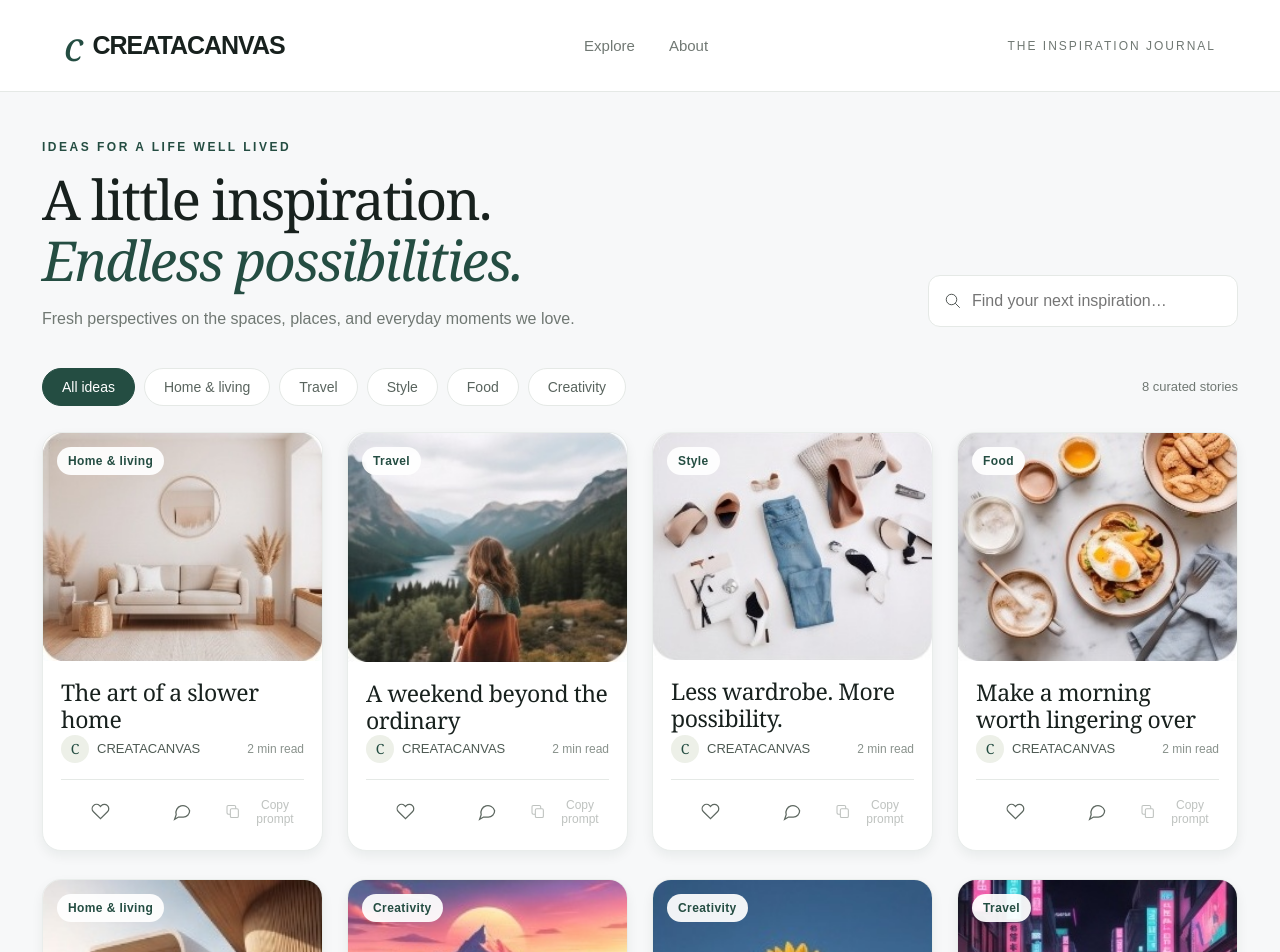
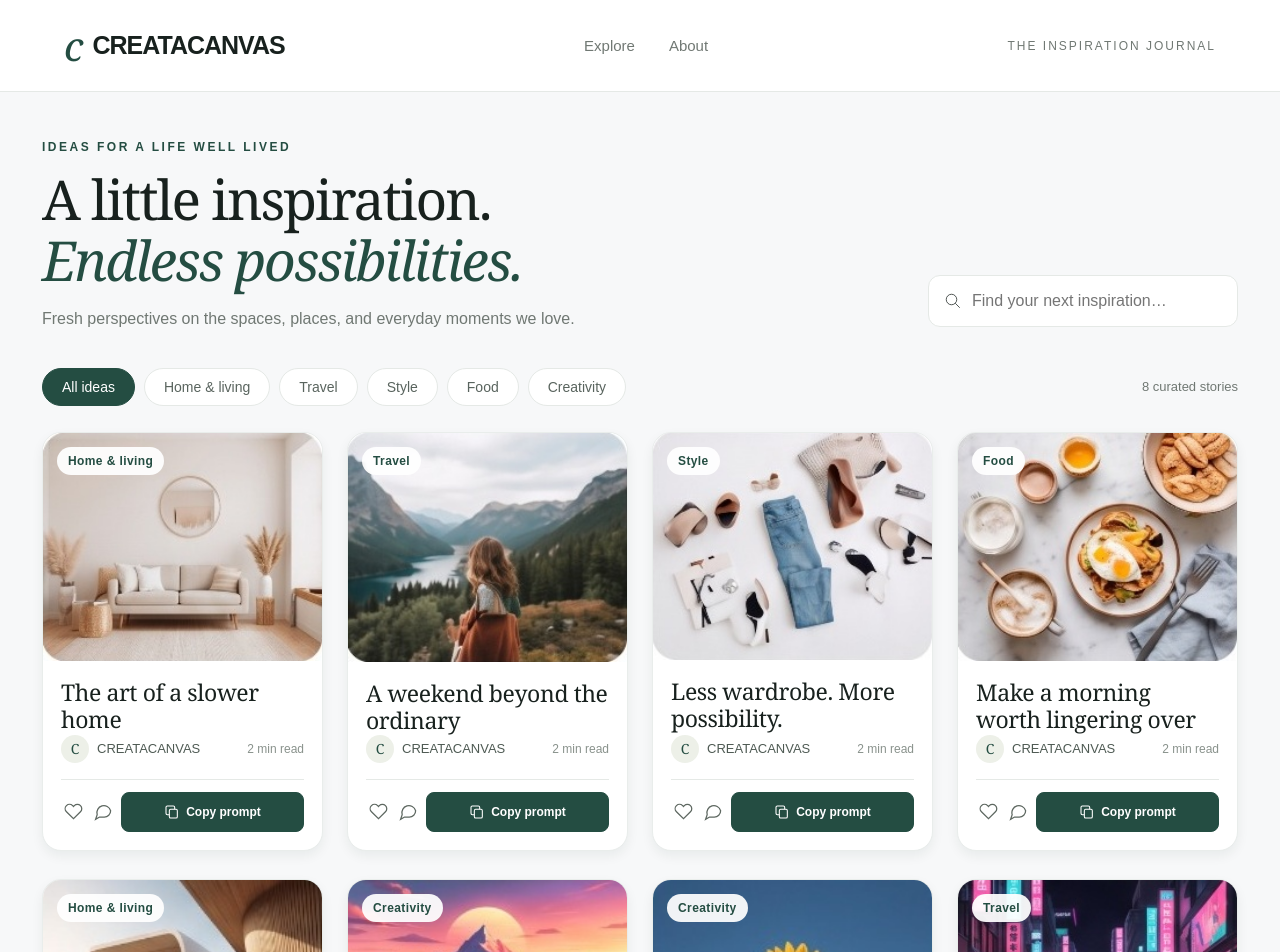
Before and after one commit to WAJAHATSAL33M/bigsocho, a Next.js app: page / in a window 1280 px wide. Shown: the top 952 px of the page. Built offline with nearby package versions, Linux system fonts and the light colour scheme; no server answers.

Commit message:
Give Copy prompt a labeled green button and copied feedback

```diff
--- a/app/globals.css
+++ b/app/globals.css
@@ -86,3 +86,15 @@ a{color:var(--green)}.footer-links{display:flex;gap:20px;flex-wrap:wrap}.logo-li
 @media(max-width:760px){.grid > .card .card-social-actions{grid-template-columns:repeat(3,minmax(0,1fr));gap:2px}.grid > .card:nth-child(5n) .card-social-actions{grid-template-columns:repeat(3,minmax(0,1fr))}.grid > .card .card-social-actions .icon-button{min-height:40px}.comment-dialog-body{padding:28px 20px}}
 
 .copy-prompt-control{position:relative;min-width:0;display:flex;justify-content:center}.copy-prompt-control>.icon-button{width:100%}.prompt-feedback{position:absolute;bottom:100%;right:0;width:130px;background:var(--green);color:#fff;padding:8px;border-radius:6px;font-size:12px;z-index:2}.icon-button:disabled{opacity:.4;cursor:not-allowed}.admin-publish-card textarea{width:100%;margin-top:9px;border:1px solid #dce4df;border-radius:8px;padding:12px 13px;font:16px/1.5 Arial;resize:vertical}.article-prompt{border:1px solid var(--line);border-radius:12px;padding:20px;background:white}.article-prompt .copy-prompt-control{justify-content:start}.article-prompt .icon-button{width:auto;gap:8px;padding:10px}.grid > .card:nth-child(5n) .card-social-actions{grid-template-columns:repeat(3,minmax(0,1fr))}
+
+/* Labeled prompt button, with all three card actions kept on one row. */
+.grid > .card .card-social-actions,
+.grid > .card:nth-child(5n) .card-social-actions{grid-template-columns:24px 24px minmax(0,1fr);gap:6px;align-items:center}
+.copy-prompt-control .copy-prompt-button,
+.grid > .card .card-social-actions .copy-prompt-button,
+.article-prompt .copy-prompt-button{background:var(--green);color:#fff;border:1px solid var(--green);border-radius:8px;min-height:40px;padding:8px;gap:6px;justify-content:center;font-size:12px;font-weight:600;white-space:nowrap}
+.copy-prompt-button svg{width:16px;height:16px;flex-shrink:0}
+.copy-prompt-control .copy-prompt-button:hover:not(:disabled){background:#183a30;border-color:#183a30}
+.copy-prompt-control .copy-prompt-button:disabled{background:#eef1ef;color:#7c8580;border-color:#e1e6e2;opacity:1}
+@media(max-width:420px){.grid > .card .card-social-actions .copy-prompt-button{font-size:11px;padding-inline:3px}.grid > .card .copy-prompt-button svg{display:none}.grid > .card .card-social-actions,.grid > .card:nth-child(5n) .card-social-actions{gap:3px}}
+@media(max-width:360px){.grid > .card .card-social-actions .copy-prompt-button{font-size:10px}.grid > .card .card-social-actions,.grid > .card:nth-child(5n) .card-social-actions{gap:2px}}
```
